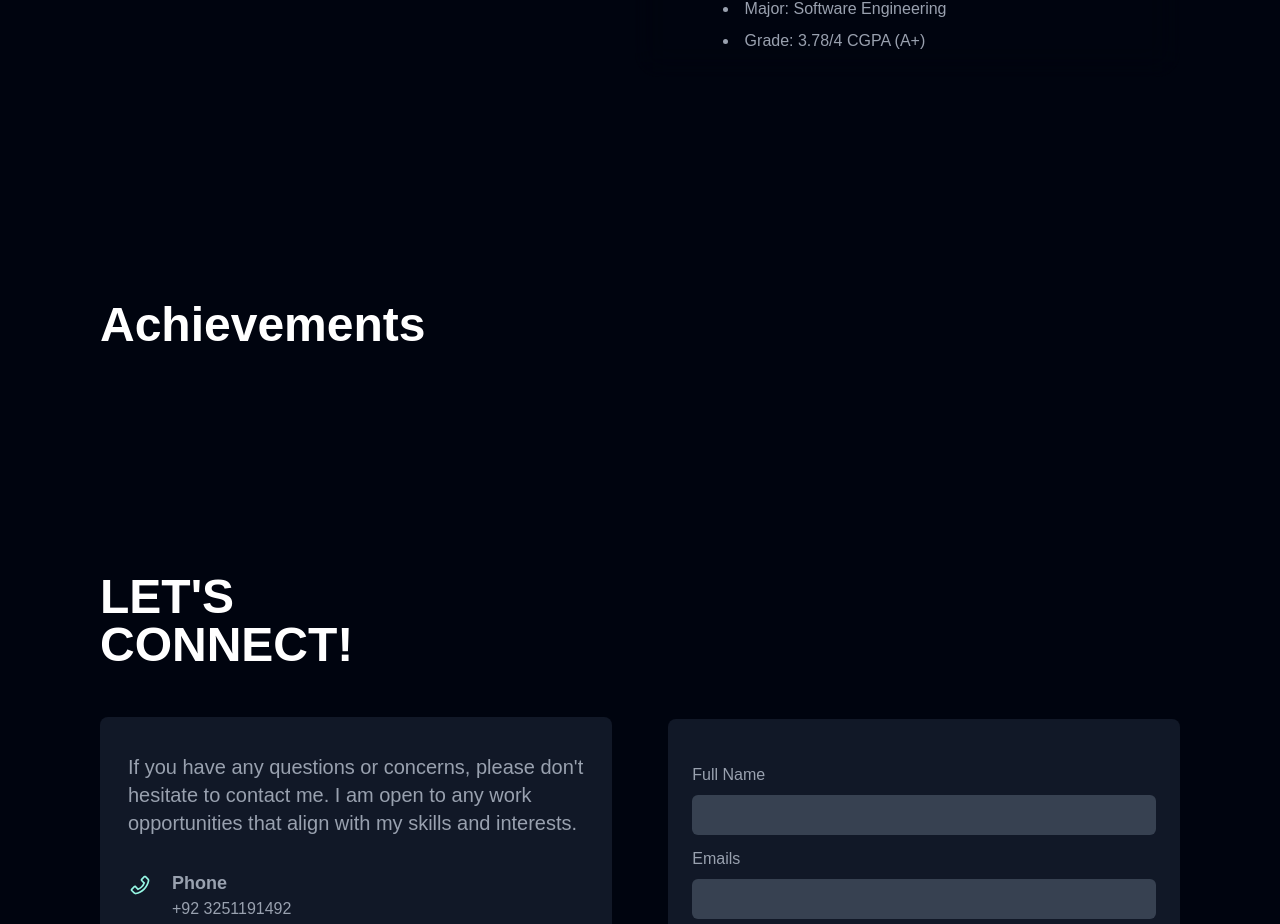
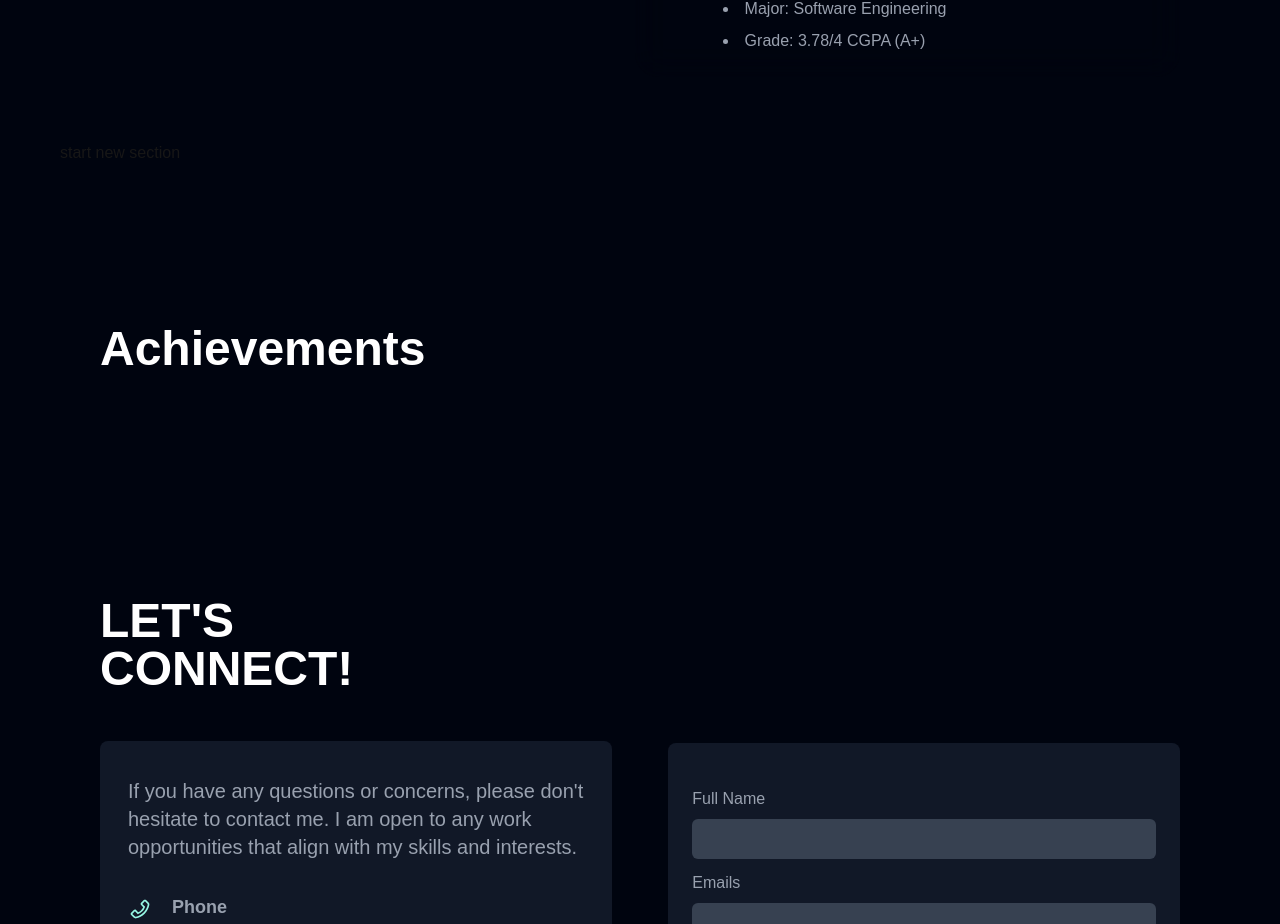
Before and after one commit to muhammadmuneeb1800/Personal-Portfolio, a Next.js app: page / in a window 1280 px wide. Shown: the part 4156-5080 px from the top of the page. Built offline with nearby package versions, Linux system fonts and the light colour scheme.

Commit message:
change the code about new section

```diff
--- a/src/app/home/page.tsx
+++ b/src/app/home/page.tsx
@@ -379,6 +379,10 @@ export default function Home() {
           </div>
         </div>
       </section>
+
+      <section>
+        start new section
+      </section>
       {/* Achivment Section */}
       <section className="mt-40 text-gray-400 pb-16 px-10">
         <h1 className="text-3xl w-[35%] relative group text-white md:text-4xl font-semibold lg:text-5xl">
```
